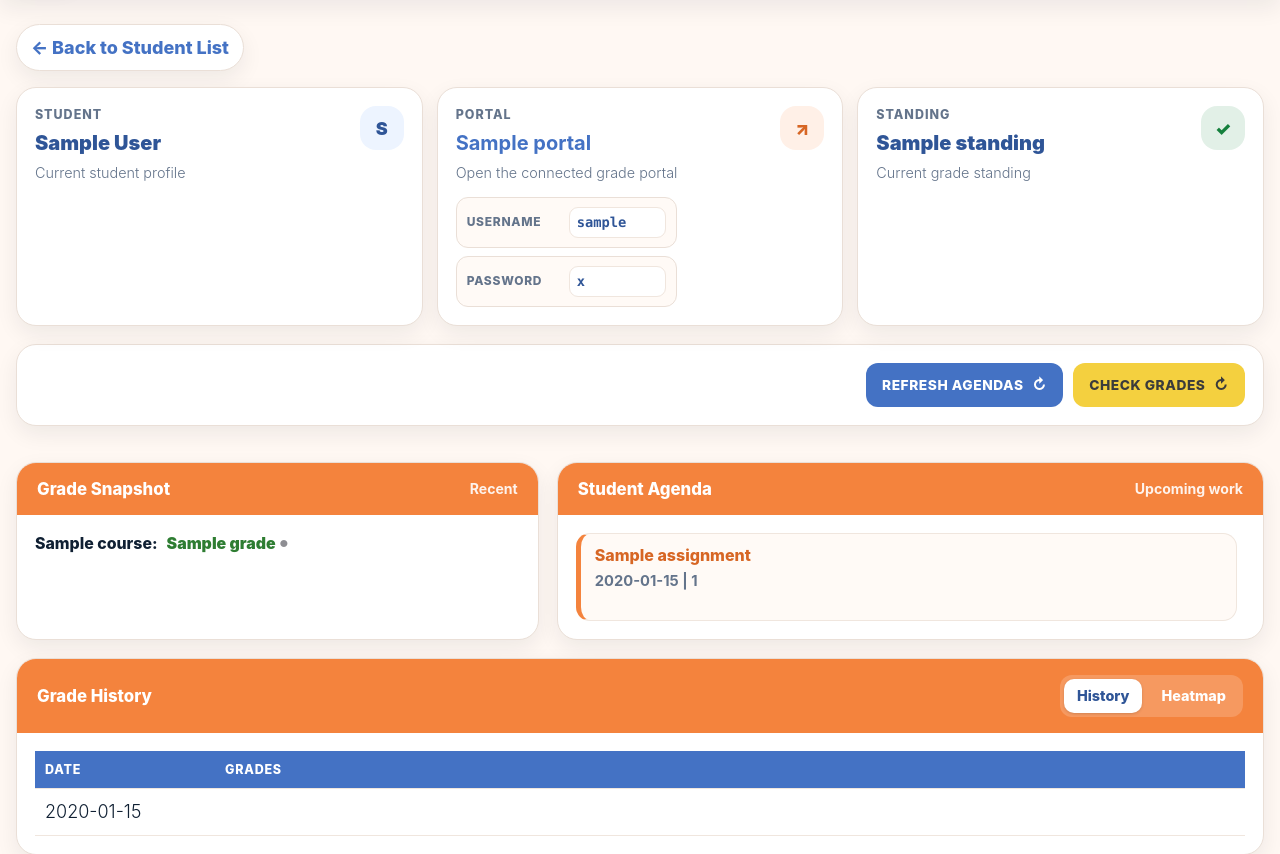
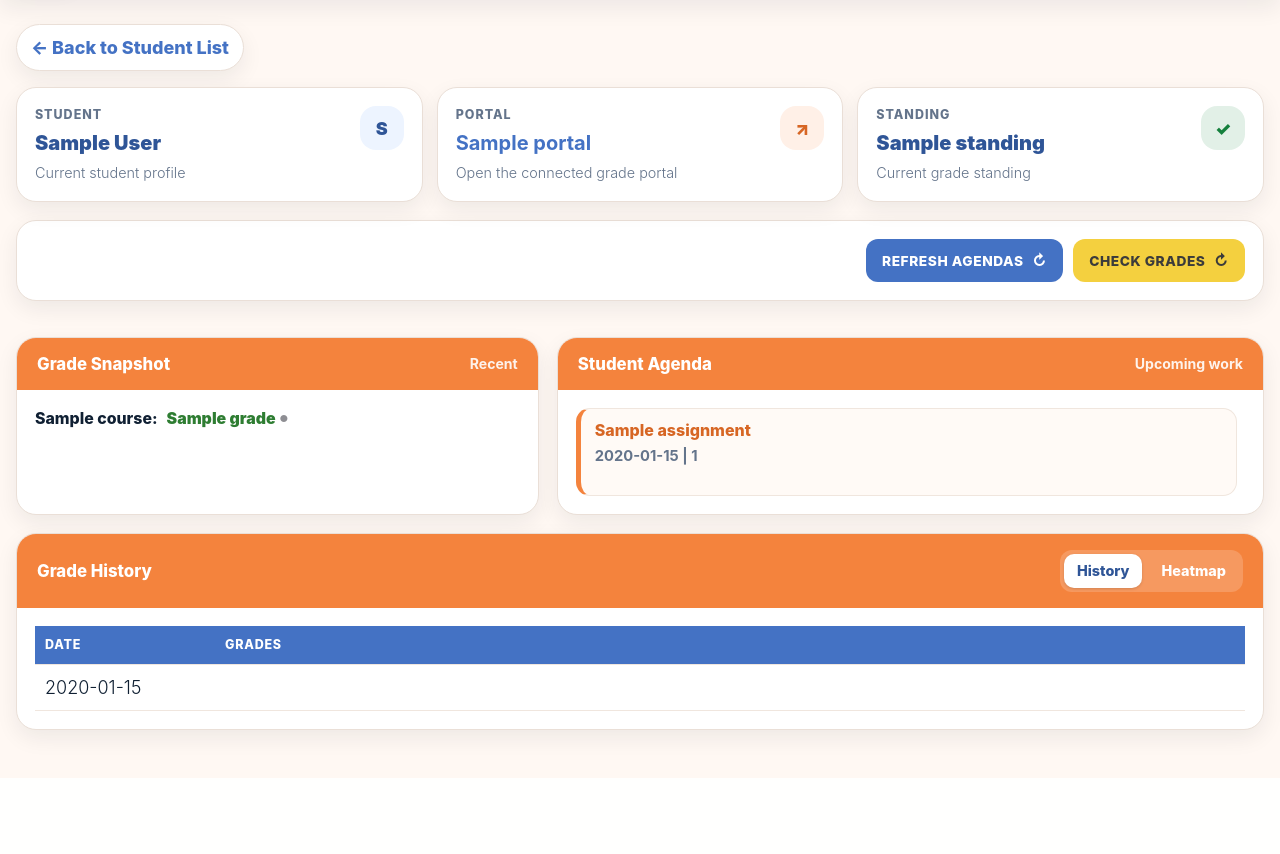
Before and after one commit to manjuyod/PlaywrightScraper, a Flask app: template ui/templates/student.html in a window 1280 px wide. Shown: the part 101-955 px from the top of the page. After the commit the page ends 852 px from the top, so only its background shows below. Run offline with Flask 3, Linux system fonts and the light colour scheme; the template is opened without the code that fills it: most values are stand-ins (such as "Sample title", 1, 10 or a date in 2020); parts of the project's set-up code (start-up, migrations or seed data) failed here and were passed over; some libraries are stand-ins or nearby versions.

Commit message:
Hide student portal credentials

```diff
--- a/ui/templates/student.html
+++ b/ui/templates/student.html
@@ -938,25 +938,6 @@
                             Open the connected grade portal
                         </div>
 
-                        <div class="student-credential-list">
-                            <div class="student-credential-row">
-                                <span class="student-credential-label">
-                                    Username
-                                </span>
-                                <code class="student-credential-value">
-                                    {{ student.portal_username or "N/A" }}
-                                </code>
-                            </div>
-
-                            <div class="student-credential-row">
-                                <span class="student-credential-label">
-                                    Password
-                                </span>
-                                <code class="student-credential-value">
-                                    {{ student.portal_password or "N/A" }}
-                                </code>
-                            </div>
-                        </div>
                     </div>
 
                     <div class="student-summary-icon">↗</div>
```
Also changed, not shown: tests/test_crm_auth_routes.py (+22 -0 lines).
